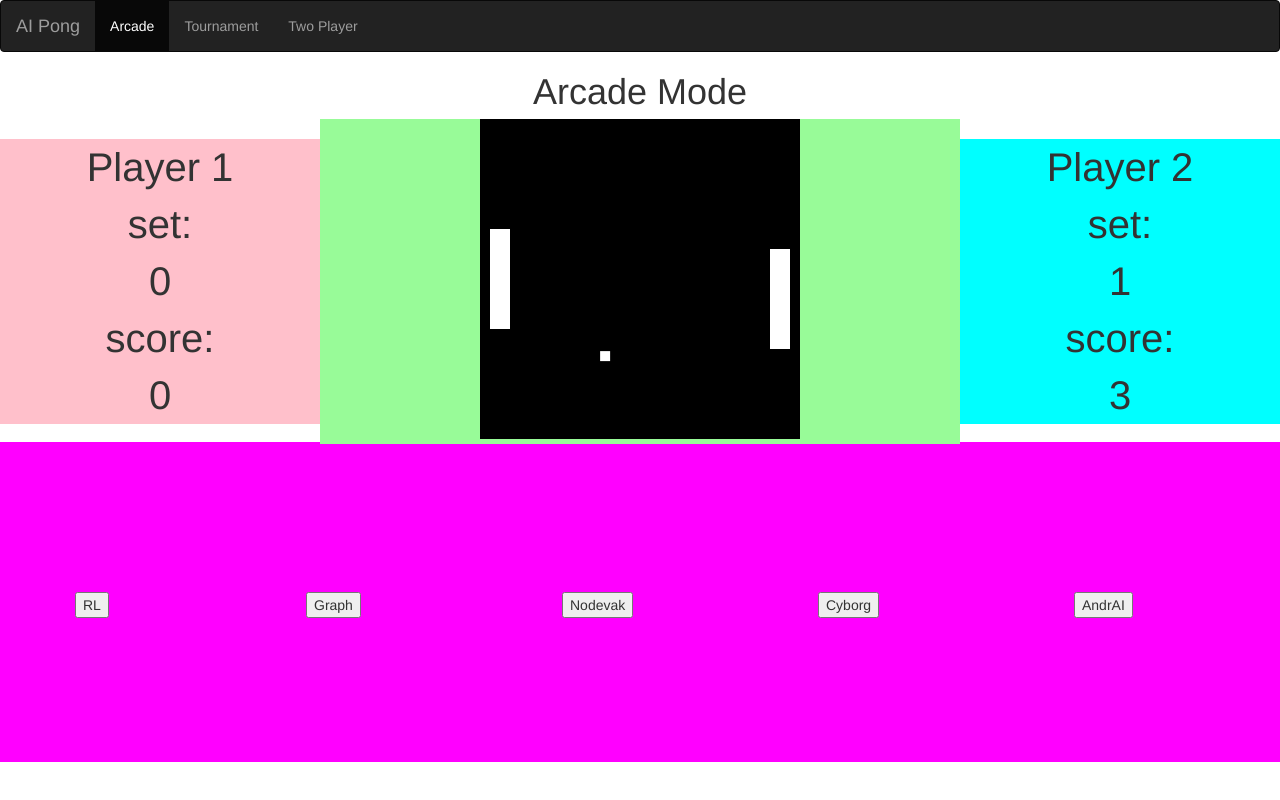
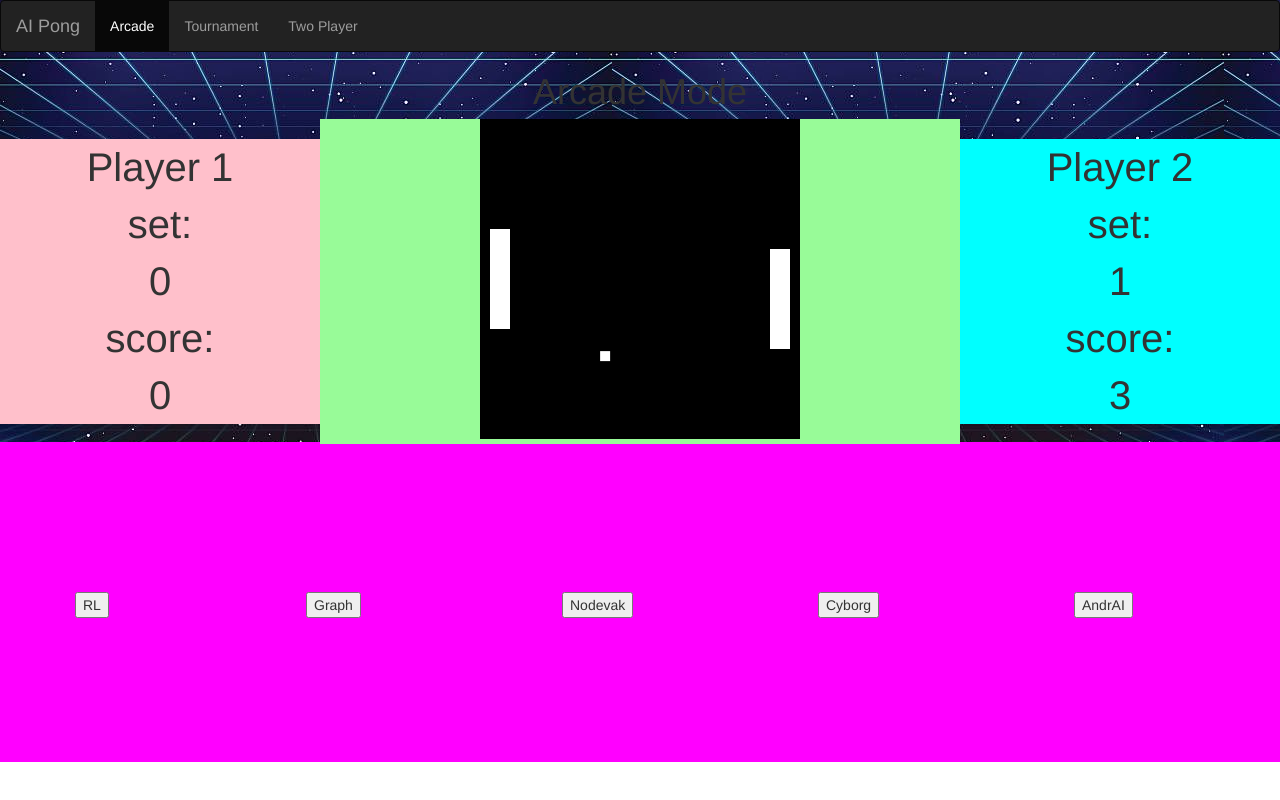
Before and after one commit to davidpaps/pong_ai, a Django app: page / in a window 1280 px wide. Run offline with Django 3.2, Linux system fonts and the light colour scheme; data that the repository does not hold is empty; some libraries are stand-ins or nearby versions.

Commit message:
styling: adding background image

```diff
--- a/net_positive/templates/index.html
+++ b/net_positive/templates/index.html
@@ -2,6 +2,7 @@
 <!DOCTYPE html>
   <head>
     <title>Pong</title>
+    <div style="background-image: url('backgroundImg.jpg');">
     <link rel="stylesheet" href="https://maxcdn.bootstrapcdn.com/bootstrap/3.4.1/css/bootstrap.min.css">
     <script src="https://code.jquery.com/jquery-2.1.4.min.js"></script>
     <link rel="stylesheet" type="text/css" href={% static "css/main.css" %}></link>
```
Also changed, not shown: net_positive/templates/backgroundImg.jpg (added), 2 other files.
